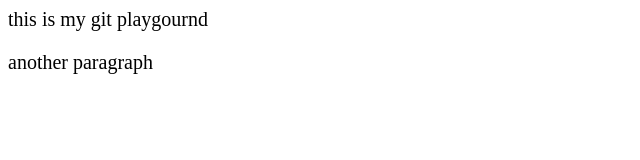
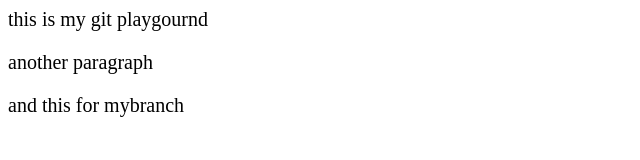
Before and after one commit to WatheqAlshowaiter/test, a plain HTML site: page index.html in a window 1280 px wide. Shown: the whole page, without its empty margins (0-640 px from the left). Drawn offline with Linux system fonts and the light colour scheme.

Commit message:
done on mybranch

```diff
--- a/index.html
+++ b/index.html
@@ -9,5 +9,6 @@
     <body>
         <p>this is my git playgournd</p>
         <p>another paragraph</p>
+        <p>and this for mybranch</p>
     </body>
 </html>
```
